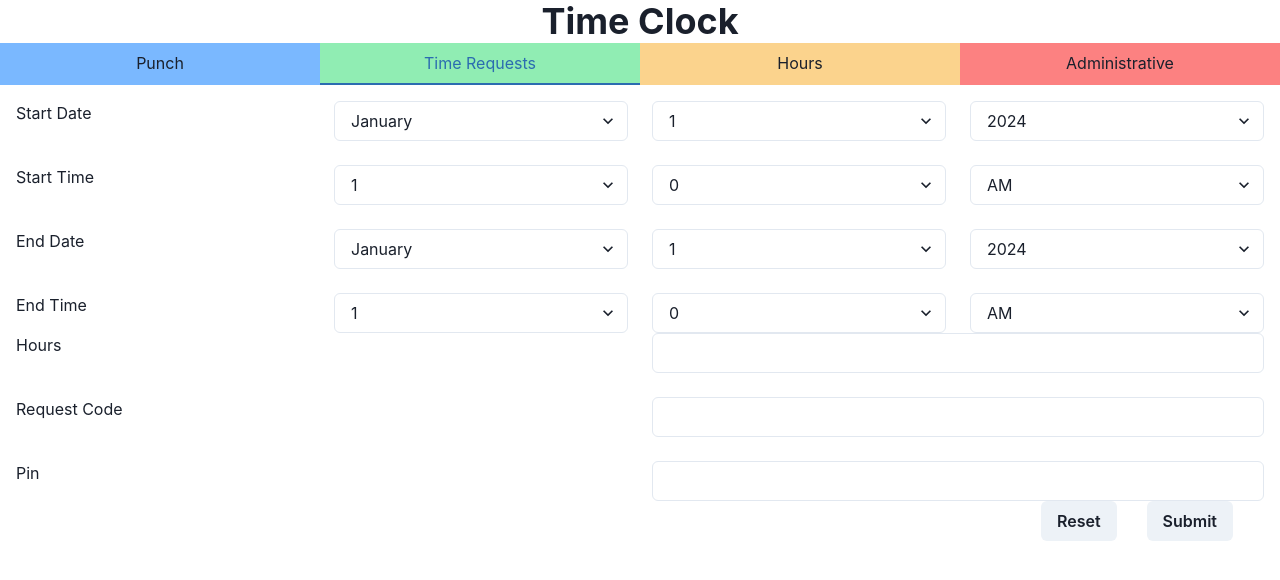
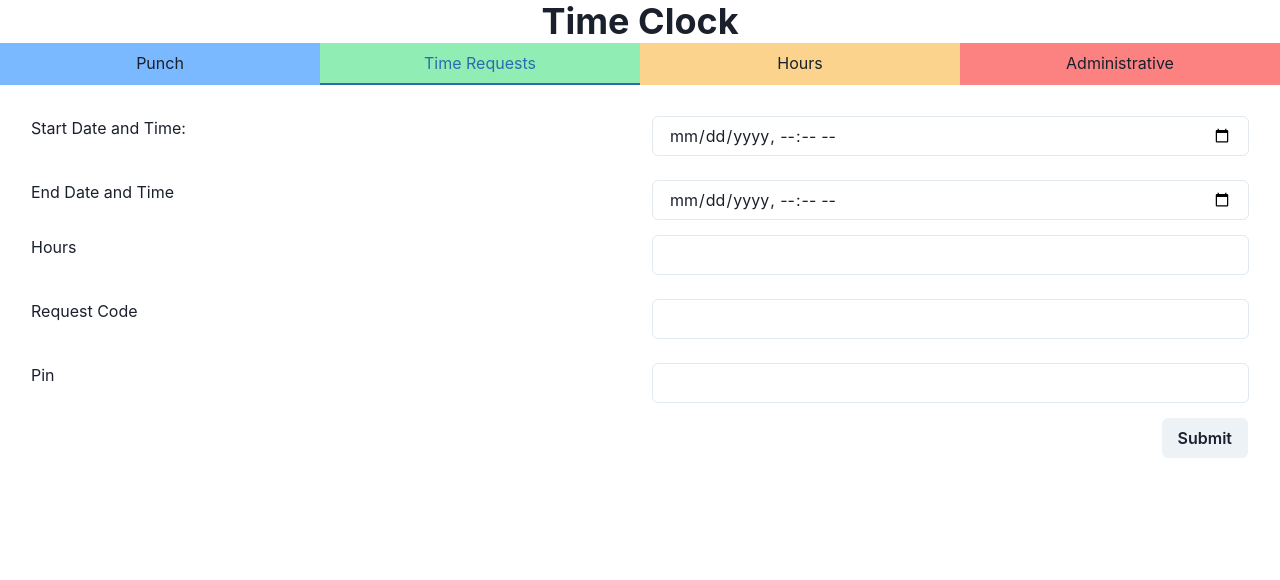
Before and after one commit to andrewmclaughlan/cs4800-timeclock, a React (Create React App) app: page / in a window 1280 px wide. Both pictures are taken after a click on the tab "Time Requests". Shown: the top 580 px of the page. Built offline with nearby package versions, Linux system fonts and the light colour scheme.

Commit message:
added admin-console.jsx

```diff
--- a/src/hours.jsx
+++ b/src/hours.jsx
@@ -8,56 +8,45 @@ import {
   Container
 } from '@chakra-ui/react'
 
+
 export default function Hours() {
-    return (
-        <ChakraProvider resetCSS>
-    <Container minWidth="100%" backgroundColor="messenger.300" pl={15} pt={30} pb={30} pr={15}>
-      <Heading as="h6">Punch Periods</Heading>
-      <SimpleGrid
-        columns={3}
-        spacingX={1}
-        spacingY={1}
-        backgroundColor="whiteAlpha.900"
-        p={1}
-      >
-        <Text backgroundColor="messenger.300">Clock In Date/Time</Text>
-        <Text backgroundColor="messenger.300">Clock Out Date/Time</Text>
-        <Text backgroundColor="messenger.300">Hours</Text>
-        <Text>Text value</Text>
-        <Text>Text value</Text>
-        <Text>Text value</Text>
-      </SimpleGrid>
-    </Container>
-    <Container minWidth="100%" backgroundColor="whatsapp.200" pl={15} pt={30} pb={30} pr={15}>
-      <Heading as="h6">Time Requests</Heading>
-      <SimpleGrid
-        columns={4}
-        spacingX={1}
-        spacingY={1}
-        backgroundColor="whiteAlpha.900"
-        p={1}
-      >
-        <Text backgroundColor="whatsapp.200">
-          Clock In Date/Time
-        </Text>
-        <Text backgroundColor="whatsapp.200">Clock Out Date/Time</Text>
-        <Text backgroundColor="whatsapp.200">Hours</Text>
-        <Text backgroundColor="whatsapp.200">Request Code</Text>
-        <Text>Text value</Text>
-        <Text>Text value</Text>
-        <Text>Text value</Text>
-        <Text>Text value</Text>
+  const timeRecords = [
+    { id: 0, startDateTime: "DateTime", endDateTime: "DateTime", hours: "Hours", requestCode: "Request Code"},
+    { id: 1, startDateTime: "DateTime", endDateTime: "DateTime", hours: "Hours", requestCode: "Request Code"},
+    { id: 2, startDateTime: "DateTime", endDateTime: "DateTime", hours: "Hours", requestCode: "Request Code"},
+    { id: 3, startDateTime: "DateTime", endDateTime: "DateTime", hours: "Hours", requestCode: "Request Code"},
+    { id: 4, startDateTime: "DateTime", endDateTime: "DateTime", hours: "Hours", requestCode: "Request Code"},
+    { id: 5, startDateTime: "DateTime", endDateTime: "DateTime", hours: "Hours", requestCode: "Request Code"},
+  ];
+  const hours = 100;
+  return (
+    <ChakraProvider resetCSS>
+    <Container minWidth="100%" backgroundColor="green.300" pl={15} pt={30} pb={30} pr={15}>
+      <Heading as="h6">Time Records</Heading>
+      <SimpleGrid columns={4} spacingX={1} spacingY={1} backgroundColor="whiteAlpha.900" p={1}>
+        <Text backgroundColor="green.300">Clock In Date/Time</Text>
+        <Text backgroundColor="green.300">Clock Out Date/Time</Text>
+        <Text backgroundColor="green.300">Hours</Text>
+        <Text backgroundColor="green.300">Request Code</Text>
+        {
+
+          timeRecords.map(record => {
+            return (
+              <>
+                <Text>{record.startDateTime}</Text>
+                <Text>{record.endDateTime}</Text>
+                <Text>{record.hours}</Text>
+                <Text>{record.requestCode}</Text>
+              </>
+            );
+          })
+        }
       </SimpleGrid>
     </Container>
     <Container minWidth="100%" backgroundColor="orange.200" pl={15} pt={30} pb={30} pr={15}>
-      <Heading as="h6" fontSize="4xl" size="xs">
-        Total Hours
-      </Heading>
-      <Text backgroundColor="whiteAlpha.900" fontSize="xl">
-        Text value
-      </Text>
+      <Heading as="h6" fontSize="4xl" size="xs">Total Hours</Heading>
+      <Text backgroundColor="whiteAlpha.900" fontSize="xl">{hours}</Text>
     </Container>
   </ChakraProvider>
     );
-
 }
--- a/src/mainscreen.jsx
+++ b/src/mainscreen.jsx
@@ -9,9 +9,8 @@ import {
     TabPanels,
     Tab,
     TabPanel,
-    Heading
+    Heading,
   } from '@chakra-ui/react'
-
   export function MainScreen() {
     return(
         <ChakraProvider resetCSS>
--- a/src/time-request.jsx
+++ b/src/time-request.jsx
@@ -4,111 +4,40 @@ import {
   ChakraProvider,
   Grid,
   Text,
-  Select,
   Input,
   Container,
   Button
 } from '@chakra-ui/react'
-import { ChevronDownIcon } from '@chakra-ui/icons'
 
 export default function TimeRequest() {
+  var startDateTime;
+  var endDateTime;
+  var hours;
+  var requestCode;
+  var pin;
+
   return (
 <ChakraProvider resetCSS>
-    <Grid templateColumns="repeat(4, 1fr)" gap={6} templateRows="repeat(5, 4)">
-      <Text>Start Date</Text>
-      <Month/>
-      <Day/>
-      <Year/>
-      <Text>Start Time</Text>
-      <Hour/>
-      <Minute/>
-      <Select icon={<ChevronDownIcon />} variant="outline" size="md">
-        <option value="">AM</option>
-        <option value="">PM</option>
-      </Select>
-      <Text>End Date</Text>
-      <Month/>
-      <Day/>
-      <Year/>
-      <Text>End Time</Text>
-      <Hour/>
-      <Minute/>
-      <Select icon={<ChevronDownIcon />} variant="outline" size="md">
-        <option value="">AM</option>
-        <option value="">PM</option>
-      </Select>
+    <Grid templateColumns="repeat(2, 1fr)" gap={6} templateRows="repeat(5, 4)" margin={15}>
+      <Text>Start Date and Time:</Text>
+      <Input type='datetime-local' onChange={e => (startDateTime = e.target.value)}/>
+      <Text>End Date and Time</Text>
+      <Input type='datetime-local' onChange={e => (endDateTime = e.target.value)}/>
     </Grid>
-    <Grid templateColumns="repeat(2, 3fr)" gap={6}>
+
+    <Grid templateColumns="repeat(2, 3fr)" gap={6} margin={15}>
       <Text>Hours</Text>
-      <Input />
+      <Input type='number' min={0} max={1000} step={1} onChange={e => (hours = e.target.value)}/>
       <Text>Request Code</Text>
-      <Input />
+      <Input type='text' onChange={e => (requestCode = e.target.value)}/>
       <Text>Pin</Text>
-      <Input  type='password' minLength={4} maxLength={9}/>
+      <Input type='password' minLength={4} maxLength={9} onChange={e => (pin = e.target.value)}/>
     </Grid>
-    <Container
-      display="flex"
-      flexDirection="row-reverse"
-      justifyContent="flex-start"
-      alignItems="stretch"
-      minWidth="100%"
-    >
-      <Button variant="solid" size="md" ml={15} mr={15}>
-        Submit
-      </Button>
-      <Button variant="solid" size="md" ml={15} mr={15}>
-        Reset
-      </Button>
+    <Container display="flex" flexDirection="row-reverse" justifyContent="flex-start" alignItems="stretch" minWidth="100%" margin={15}>
+      <Button variant="solid" size="md" ml={15} mr={15} onClick={e => (
+        console.log("Request: \n" + startDateTime + "\n" + endDateTime + "\n" + hours + "\n" + requestCode + "\n" + pin)
+        )}>Submit</Button>
     </Container>
   </ChakraProvider>
   );
-
 }
-function Month() {
-  return (
-    <Select>
-        <option value="">January</option>
-        <option value="">February</option>
-        <option value="">March</option>
-        <option value="">April</option>
-        <option value="">May</option>
-        <option value="">June</option>
-        <option value="">July</option>
-        <option value="">August</option>
-        <option value="">September</option>
-        <option value="">October</option>
-        <option value="">November</option>
-        <option value="">December</option>
-    </Select>
-  );
-}
-function Day() {
-  var days;
-  for(var i = 1; i <= 31; i++) {
-    days = (<>{days}<option value={i}>{i}</option></>);
-  }
-  return (<Select>{days}</Select>);
-}
-function Year() {
-  var years;
-  for(var i = 2024; i <= 2030; i++) {
-    years = (<>{years}<option value={i}>{i}</option></>);
-  }
-  return (<Select>{years}</Select>);
-}
-
-function Hour() {
-  var hours;
-  for(var i = 1; i <= 12; i++) {
-    hours = (<>{hours}<option value={i}>{i}</option></>);
-  }
-  return (<Select>{hours}</Select>);
-}
-
-function Minute() {
-  var minute;
-  for(var i = 0; i <= 45; i += 15) {
-    minute = (<>{minute}<option value={i}>{i}</option></>);
-  }
-  return (<Select>{minute}</Select>);
-}
```
Also changed, not shown: src/admin-console.jsx (added).
